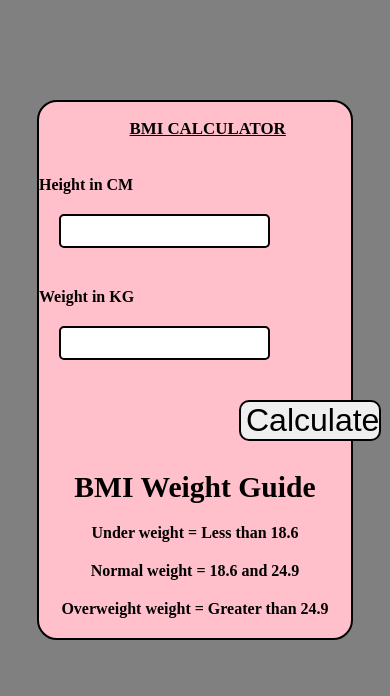
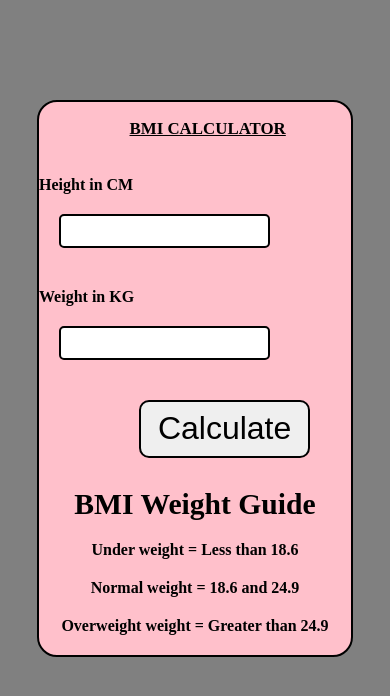
Before and after one commit to tannuprogramming/amazon-clone, a plain HTML site: page index.html in a window 390 px wide. Drawn offline with Linux system fonts and the light colour scheme.

Commit message:
button chsnge

```diff
--- a/index.css
+++ b/index.css
@@ -90,6 +90,19 @@ button:hover{
         padding: 2vmax;
         text-decoration: underline;
     }
+    button{
+        font-size: 2rem;
+        border: 2px solid black;
+        border-radius: 10px;
+        margin-top: 20px;
+        margin-left: 100px;
+        /* padding-left: 5px; */
+        padding: 1vmax 2vmax;
+    }
+    button:hover{
+        cursor: pointer;
+        background-color: aquamarine;
+    }
 }
 
 @media screen and (max-width:500px) {
@@ -109,4 +122,5 @@ button:hover{
         padding: 2vmax;
         text-decoration: underline;
     }
+
 }
```
